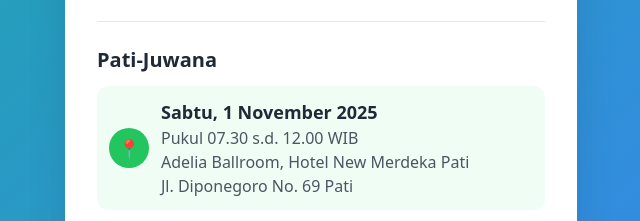
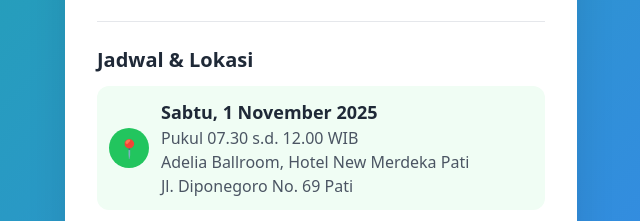
Before and after one commit to formkamu/smartparenting2025, a plain HTML site: page index.html in a window 1280 px wide. Shown: the part 1103-1324 px from the top of the page, 319-959 px from the left. Drawn offline with nearby package versions, Linux system fonts and the light colour scheme.

Commit message:
Update index.html

```diff
--- a/index.html
+++ b/index.html
@@ -98,7 +98,7 @@
                 <div class="border-t border-gray-200 my-6"></div>
 
                 <div class="mb-6">
-                    <h3 class="text-lg sm:text-xl font-bold text-gray-800 mb-3">Pati-Juwana</h3>
+                    <h3 class="text-lg sm:text-xl font-bold text-gray-800 mb-3">Jadwal & Lokasi</h3>
                     <div class="space-y-4 mb-6">
                         <div class="flex items-center space-x-3 p-3 bg-green-50 rounded-xl">
                             <div class="w-10 h-10 bg-green-500 rounded-full flex items-center justify-center">
```
